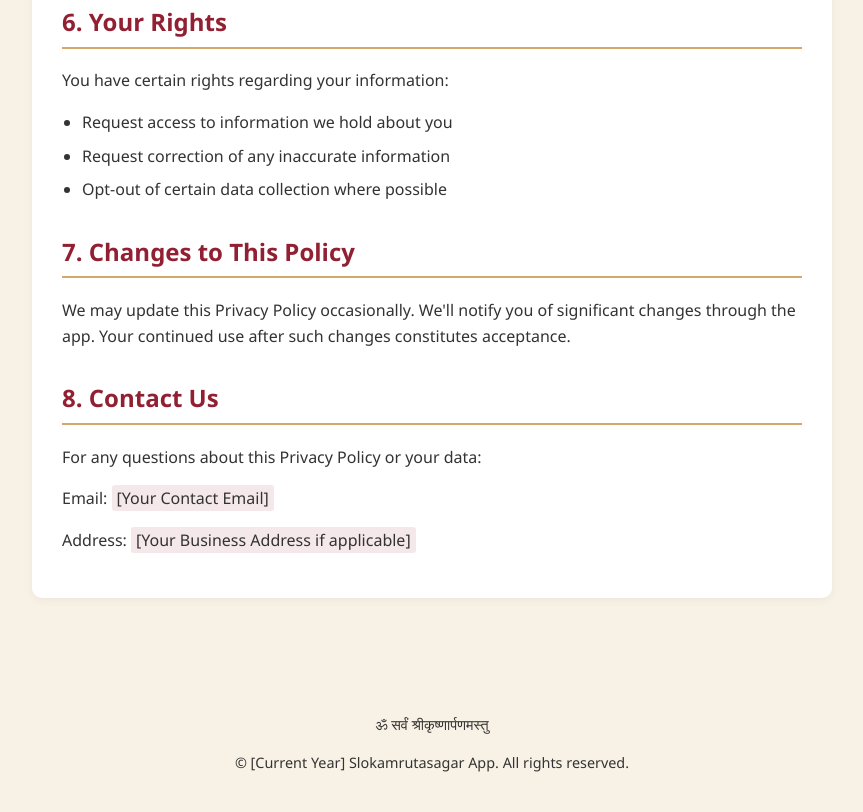
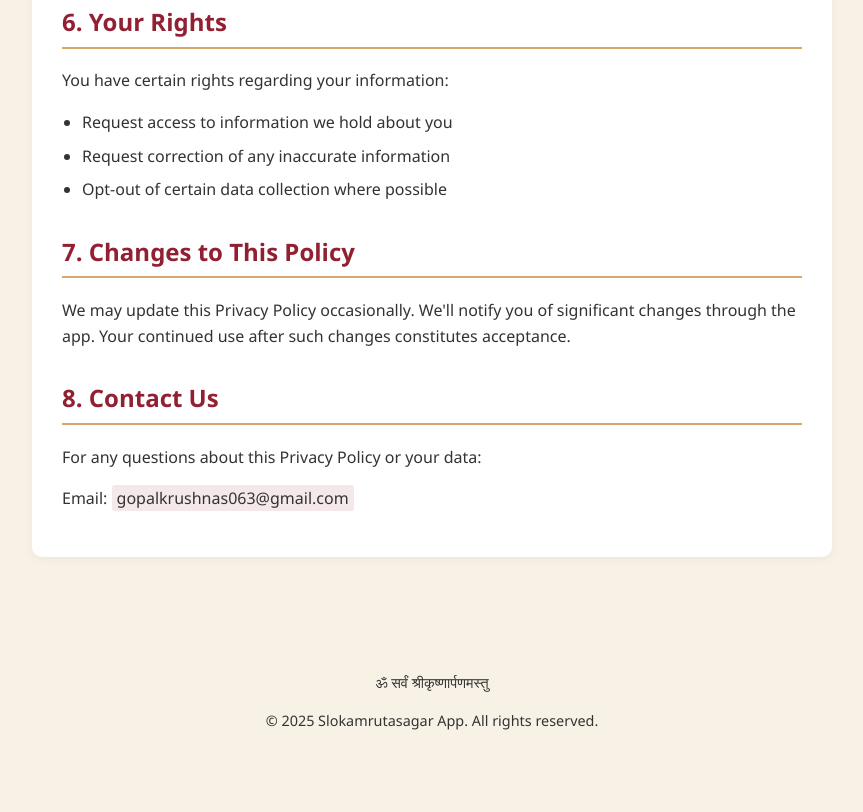
Before and after one commit to gopalkrushnas063/slokamrutasagar, a website: page privacy-policy.html in a window 1280 px wide. Shown: the part 1642-2454 px from the top of the page, without its empty margins (208-1071 px from the left). After the commit the page ends 2429 px from the top, so only its background shows below. Drawn offline with Linux system fonts and the light colour scheme.

```diff
--- a/privacy-policy.html
+++ b/privacy-policy.html
@@ -110,7 +110,7 @@
     <header>
         <div class="container">
             <h1>Privacy Policy</h1>
-            <div class="last-updated">Last Updated: [Insert Date]</div>
+            <div class="last-updated">Last Updated: 25th June 2025</div>
         </div>
     </header>
 
@@ -168,15 +168,15 @@
 
             <h2>8. Contact Us</h2>
             <p>For any questions about this Privacy Policy or your data:</p>
-            <p>Email: <span class="highlight">[Your Contact Email]</span></p>
-            <p>Address: <span class="highlight">[Your Business Address if applicable]</span></p>
+            <p>Email: <span class="highlight">gopalkrushnas063@gmail.com</span></p>
+            <!-- <p>Address: <span class="highlight">[Your Business Address if applicable]</span></p> -->
         </div>
     </div>
 
     <footer>
         <div class="container">
             <p>ॐ सर्वं श्रीकृष्णार्पणमस्तु</p>
-            <p>© [Current Year] Slokamrutasagar App. All rights reserved.</p>
+            <p>© 2025 Slokamrutasagar App. All rights reserved.</p>
         </div>
     </footer>
 </body>
```
